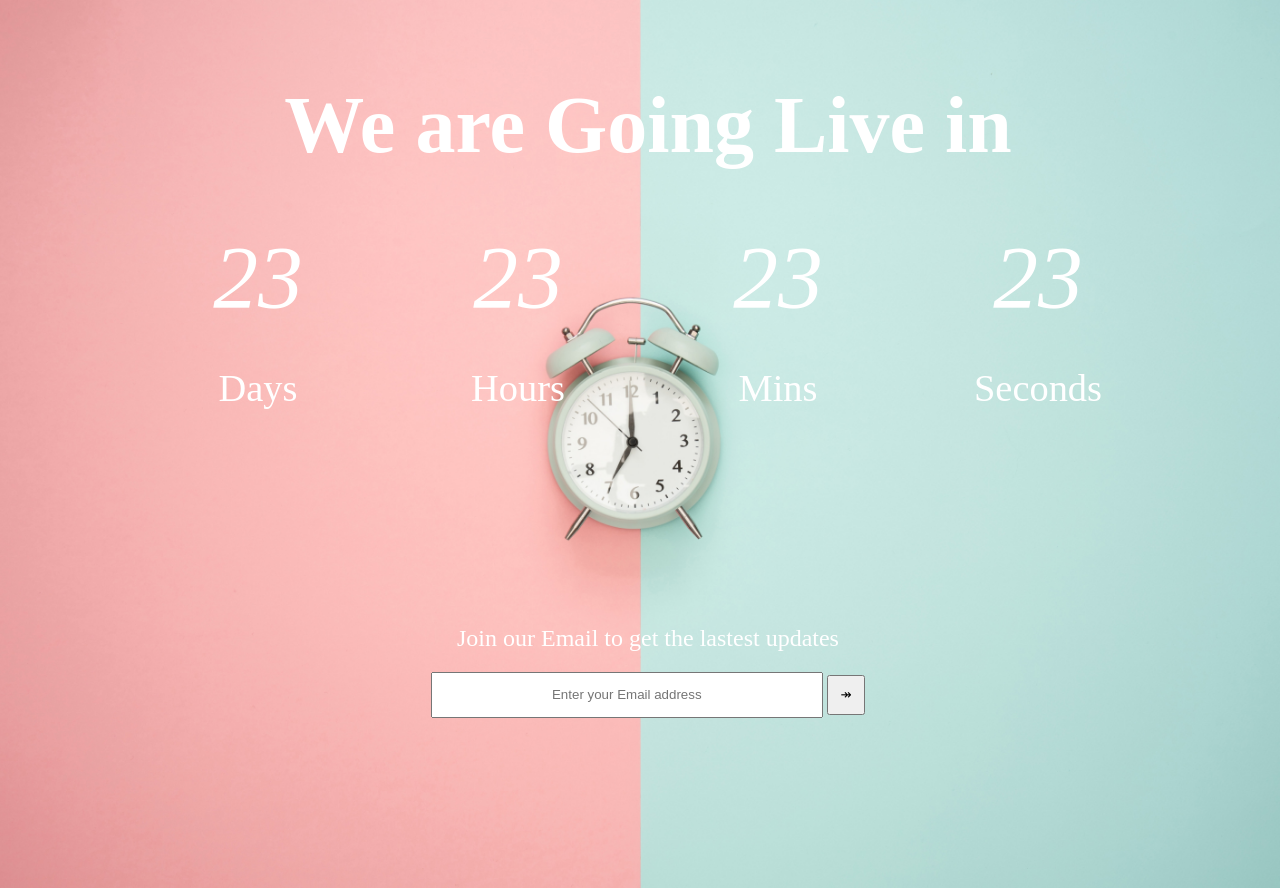
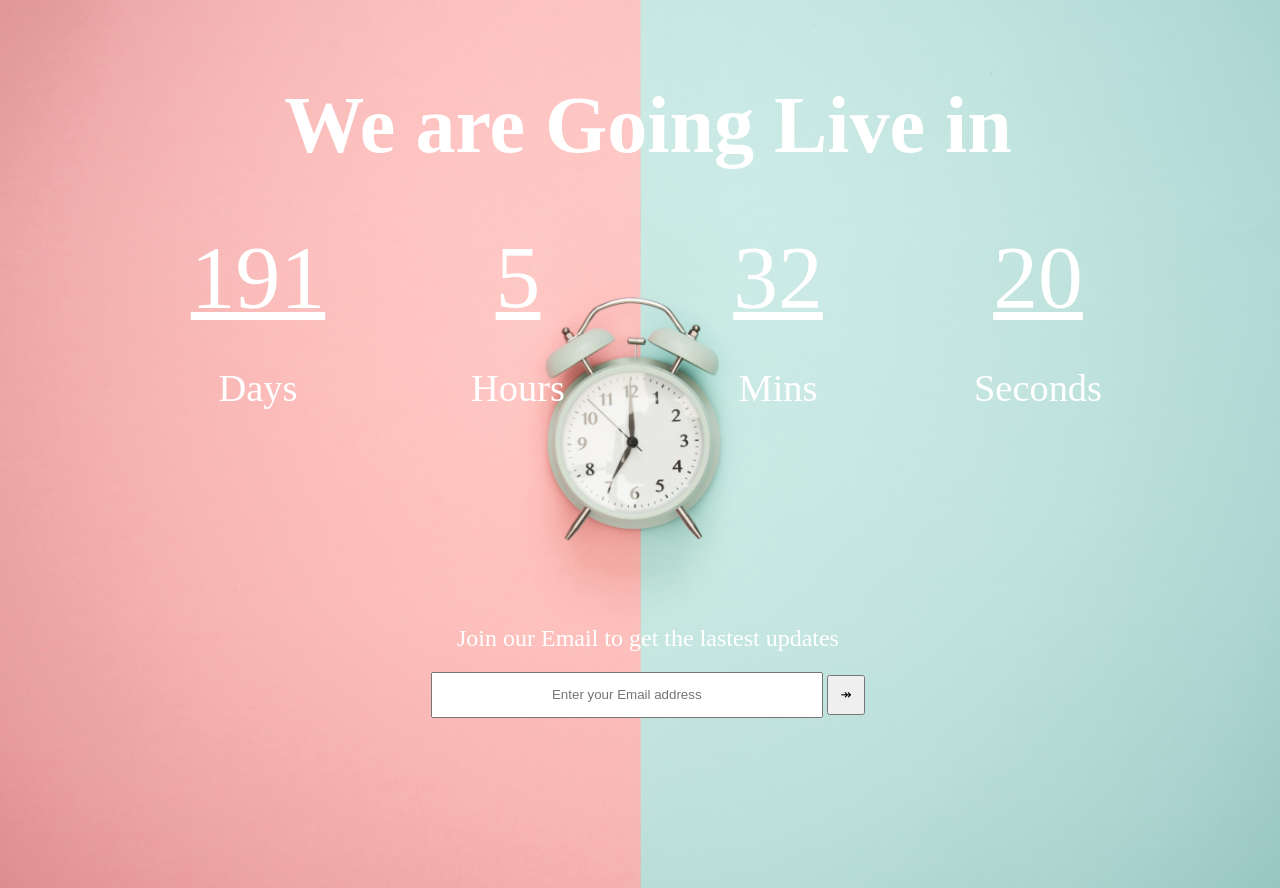
Before and after one commit to Tony-MK/Coming-Soon-Website-Templates, a plain HTML site: page alarma/index.html in a window 1280 px wide. Drawn offline with Linux system fonts and the light colour scheme.

```diff
--- a/alarma/index.html
+++ b/alarma/index.html
@@ -82,30 +82,31 @@
 
 	<div class="countdown">
 
+
 			<div class="unit">
 
-				<i>23 </i>
+				<u></u>
 				<p>Days </p>
 
 			</div>
 
 			<div class="unit">
 
-				<i>23 </i>
+				<u></u>
 				<p>Hours </p>
 
 			</div>
 
 			<div class="unit">
 
-				<i>23 </i>
+				<u></u>
 				<p>Mins </p>
 
 			</div>
 
 			<div class="unit">
 
-				<i>23 </i>
+				<u></u>
 				<p>Seconds </p>
 			</div>
 	</div>
@@ -119,8 +120,32 @@
 
 <footer>
 	<script type="text/javascript">
-		var date = document.getElementsByTagName("i");
-		console.log
+			// date year,month,day,hour,minutes,seconds
+			const LAUNCH_DATE  = new Date(2019,11,10,1).getTime();
+
+			var units = document.getElementsByTagName("u");
+
+			function countdown(){
+				let rem = Math.floor((LAUNCH_DATE - new Date().getTime()) / 1000);
+				units[3].textContent = rem%60;
+
+				rem = Math.floor(rem/60);
+				units[2].innerHTML = rem%60;
+
+				rem = Math.floor(rem/60);
+				units[1].innerHTML = rem%24;
+
+				rem = Math.floor(rem/24);
+				units[0].innerHTML = rem;
+
+
+			}
+			setInterval(countdown, 1000);
+
+
+
+
+
 
 	</script>
 </footer>
```
